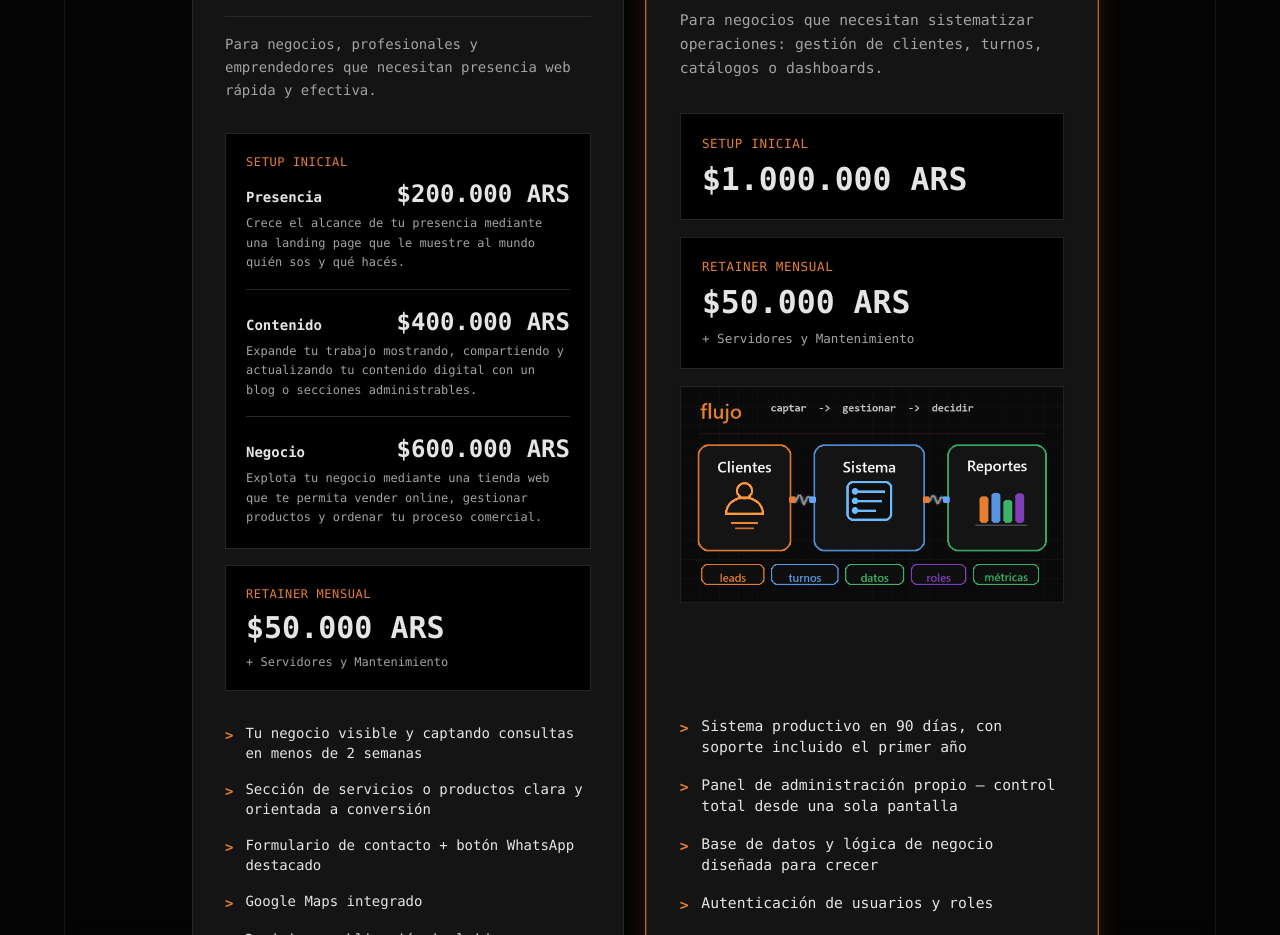
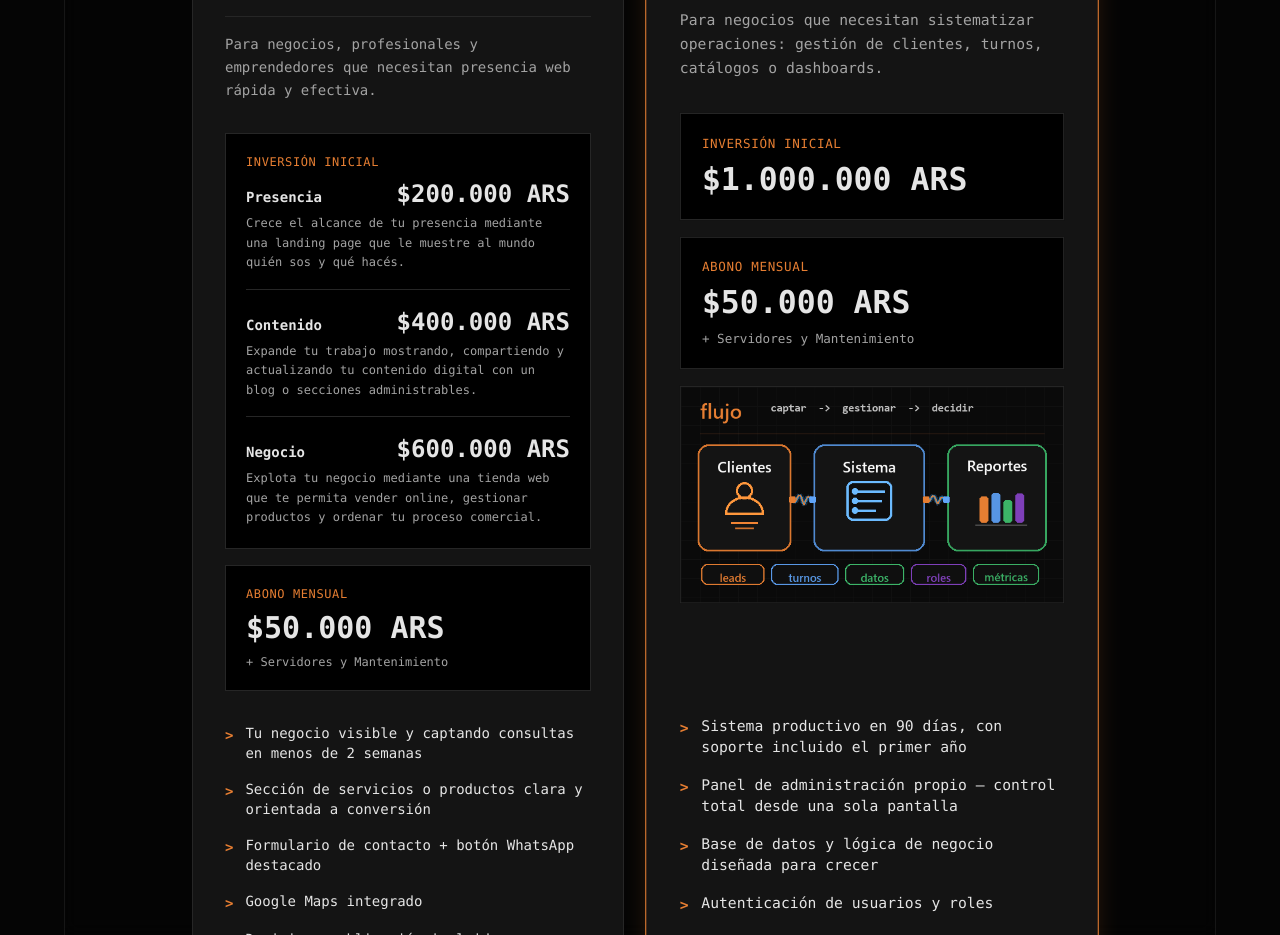
Before and after one commit to artifex94/artifex94.github.io, a React (Vite) app: page /business in a window 1280 px wide. Shown: the part 1720-2655 px from the top of the page. Built offline with nearby package versions, Linux system fonts and the light colour scheme.

Commit message:
fix(business): use client-friendly pricing labels

```diff
--- a/src/components/PricingBox.tsx
+++ b/src/components/PricingBox.tsx
@@ -41,7 +41,7 @@ export const PricingBox: React.FC<PricingTier> = ({
 
       <div className="flex flex-col gap-4 mb-8 flex-grow">
         <div className="bg-[#000000] p-5 border border-[#262626] group-hover:border-[#E67E32]/30 transition-colors">
-          <span className="block text-xs text-[#E67E32] uppercase tracking-wider mb-2">Setup Inicial</span>
+          <span className="block text-xs text-[#E67E32] uppercase tracking-wider mb-2">Inversión Inicial</span>
           {setupOptions ? (
             <div className="flex flex-col gap-4">
               {setupOptions.map((option) => (
@@ -59,7 +59,7 @@ export const PricingBox: React.FC<PricingTier> = ({
           )}
         </div>
         <div className="bg-[#000000] p-5 border border-[#262626] group-hover:border-[#E67E32]/30 transition-colors">
-          <span className="block text-xs text-[#E67E32] uppercase tracking-wider mb-2">Retainer Mensual</span>
+          <span className="block text-xs text-[#E67E32] uppercase tracking-wider mb-2">Abono Mensual</span>
           <span className="text-3xl font-bold text-[#e5e5e5]">{retainerPrice}</span>
           <span className="block text-xs text-[#a3a3a3] mt-2">+ Servidores y Mantenimiento</span>
         </div>
```
